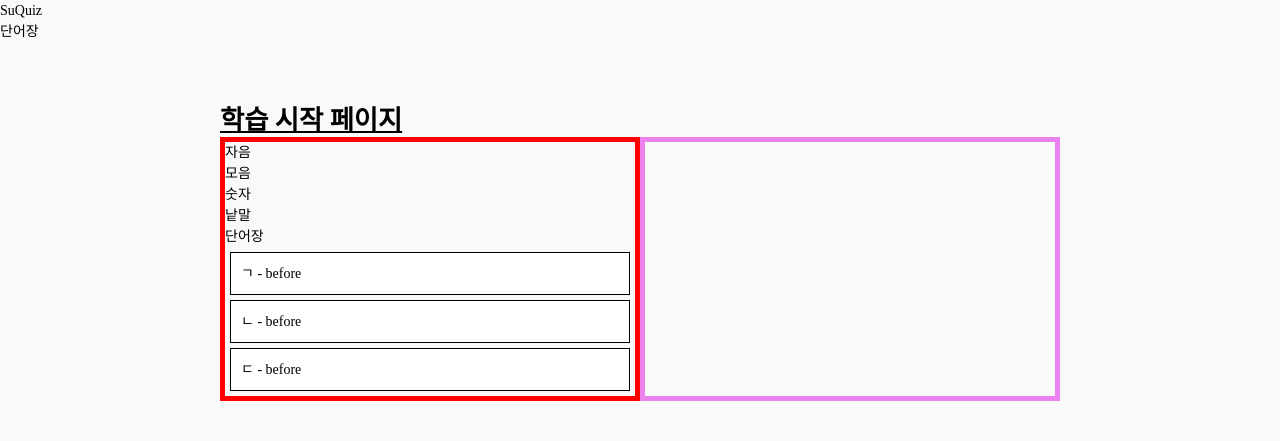
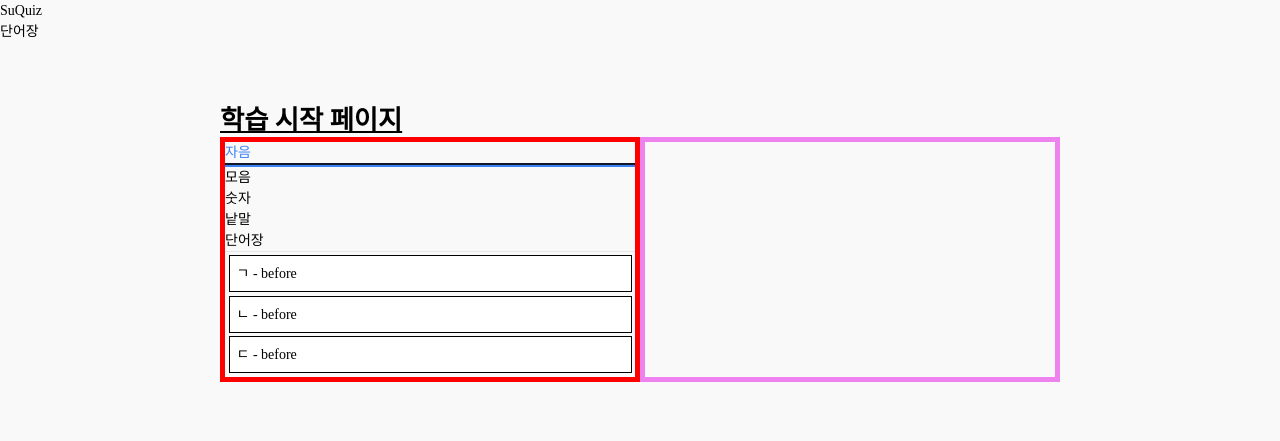
Before and after one commit to 5T1F/SuQuiz, a React (Create React App) app in the folder FE/: page /learning/start in a window 1280 px wide. Shown: the top 441 px of the page. Built offline with nearby package versions, Linux system fonts and the light colour scheme; a web font is replaced by a local one.

Commit message:
Fix: wordList 색 안바뀌는 에러 수정

```diff
--- a/FE/src/feature/Learning/Tab.js
+++ b/FE/src/feature/Learning/Tab.js
@@ -17,10 +17,22 @@ function CustomTab({ selectedMain, selectedSub, wordList, setCurrentWord }) {
 
   return (
     <Tabs value={activeTab} onChange={(value) => setActiveTab(value)}>
-      <TabsHeader>
+      <TabsHeader
+        className="rounded-none border-b border-blue-gray-50 bg-transparent p-0"
+        indicatorProps={{
+          className: "bg-transparent border-b-2 border-gray-900 shadow-none rounded-none",
+        }}
+      >
         {mainCategories.map((category) => (
-          <Tab key={category} value={category}>
-            <div>{category}</div>
+          <Tab
+            key={category}
+            value={category}
+            onClick={() => setActiveTab(category)}
+            className={`transition duration-300 ease-in-out ${
+              activeTab === category ? "text-blue-500 border-b-2 border-blue-500" : "cursor-pointer hover:text-blue-500"
+            }`}
+          >
+            {category}
           </Tab>
         ))}
       </TabsHeader>
--- a/FE/src/feature/Learning/WordList.js
+++ b/FE/src/feature/Learning/WordList.js
@@ -1,32 +1,26 @@
 import React, { useState, useEffect } from "react";
-import styles from "./WordList.module.css";
 
 export default function WordList({ wordsProp, setCurrentWord }) {
-  // console.log("WordList에서 받은 wordsProp:", wordsProp); // 초기 props 값 확인
   const [words, setWords] = useState(wordsProp || []);
-  // const [currentWord, setCurrentWord] = useState(null);
 
   useEffect(() => {
-    // 외부에서 전달받은 단어 목록으로 초기화
-    setWords(wordsProp || []);
+    setWords(words || []);
   }, [wordsProp]);
 
   const handleWordClick = (clickedWord) => {
-    setWords(
-      words.map((word) => {
+    const updatedWords = words.map((word) => {
       if (word.word === clickedWord.word) {
         return { ...word, status: "now" };
       } else if (word.status === "now") {
         return { ...word, status: "after" };
       }
       return word;
-      })
-    );
+    });
 
+    setWords(updatedWords);
     setCurrentWord(clickedWord);
   };
 
-  // words가 비어있거나 undefined인 경우 대비
   if (!words || words.length === 0) {
     return <div>단어 목록이 비어 있습니다.</div>;
   }
@@ -35,11 +29,13 @@ export default function WordList({ wordsProp, setCurrentWord }) {
     <>
       <div>
         {/* 나중에 key를 index말고 단어의 고유식별자를 key로 사용할 것 */}
-        {wordsProp.map((word, index) => (
+        {words.map((word) => (
           <div
-            key={index}
+            key={word.word}
             onClick={() => handleWordClick(word)}
-            className={`${styles["word-box"]} ${styles[word.status]}`}
+            className={`p-2 m-1 border border-black cursor-pointer ${
+              word.status === "before" ? "bg-white" : word.status === "now" ? "bg-yellow-300" : "bg-gray-400"
+            }`}
           >
             {word.word} - {word.status}
           </div>
```
Lines whose indentation alone changed are shown as unchanged.
